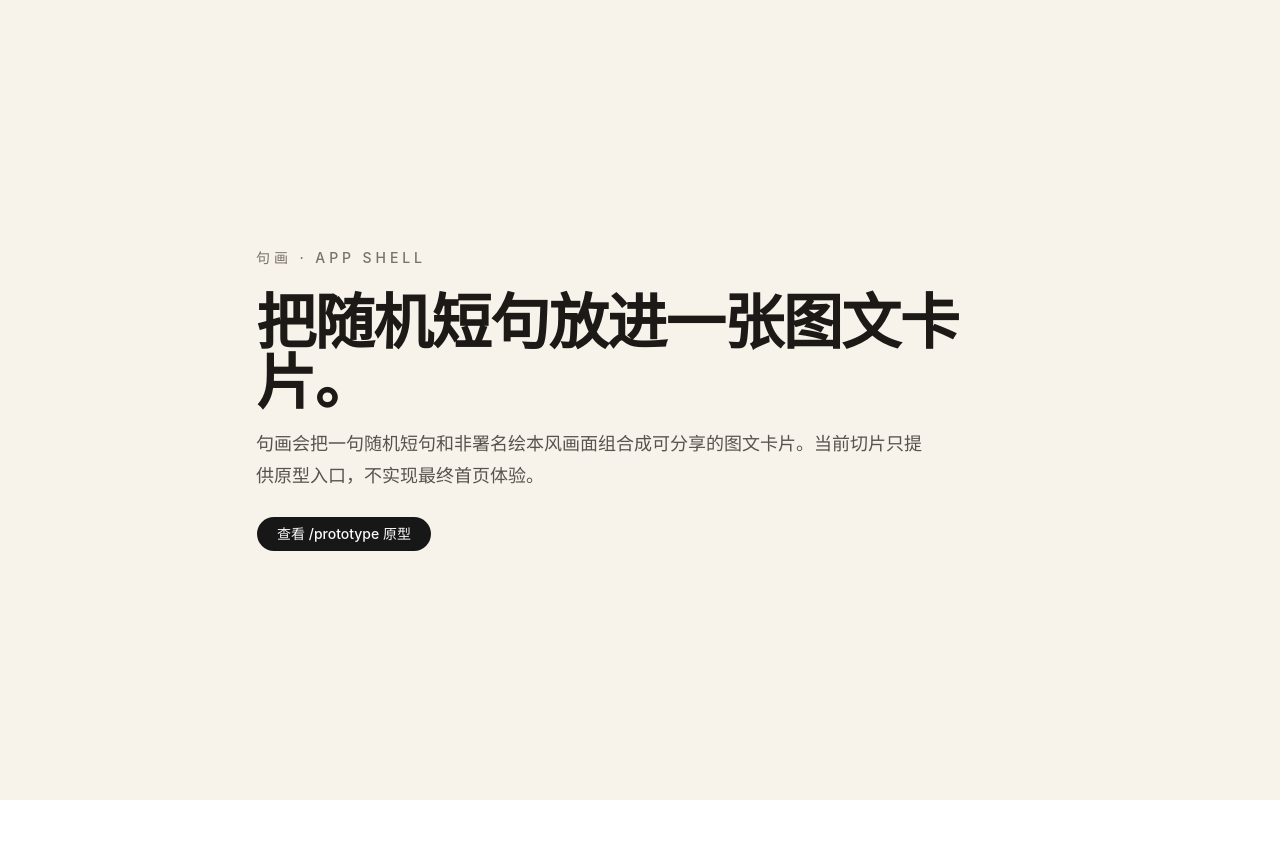
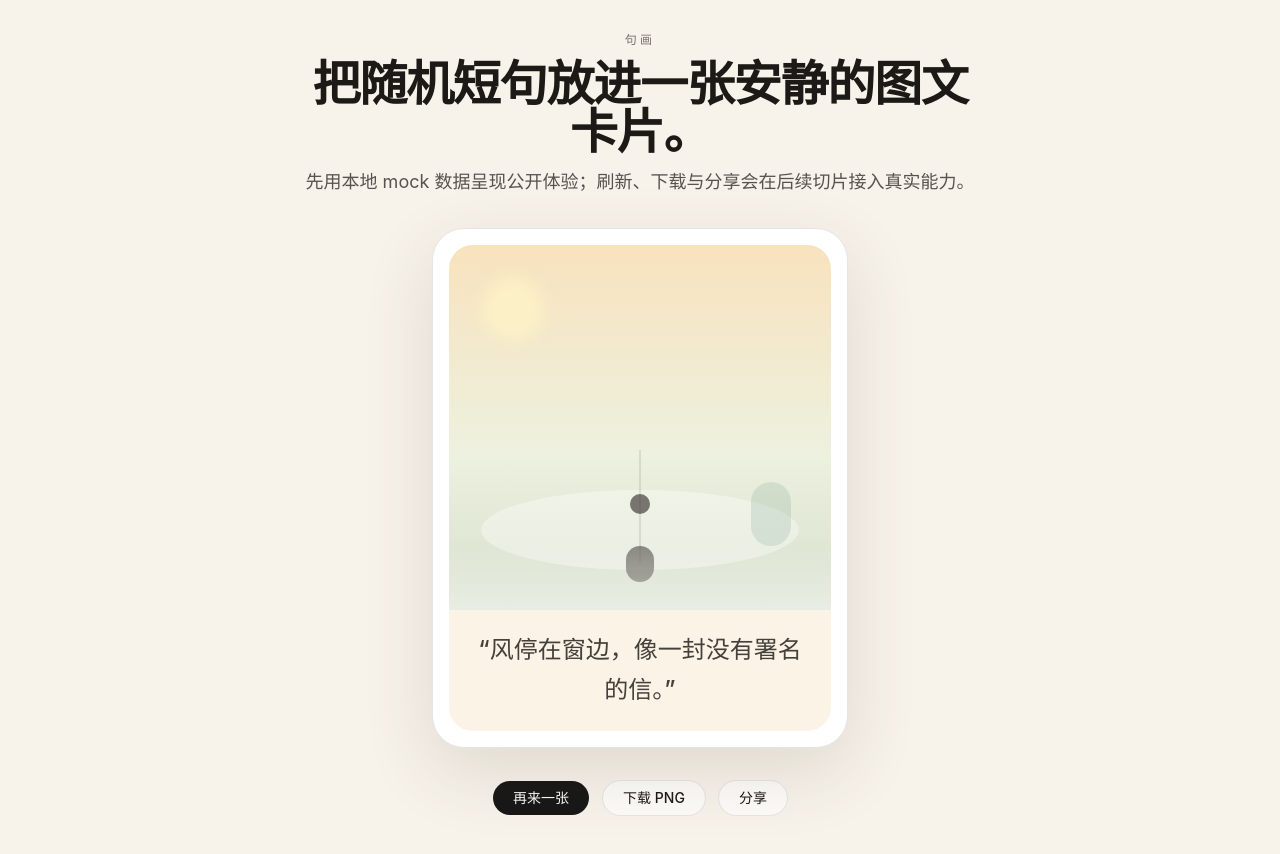
Before and after one commit to dnslin/sentence, a Next.js app: page / in a window 1280 px wide. Shown: the top 854 px of the page. Before the commit the page ends 800 px from the top, so only its background shows below. Built offline with nearby package versions, Linux system fonts and the light colour scheme.

Commit message:
feat: add Quiet Gallery homepage

```diff
--- /dev/null
+++ b/app/home-experience.tsx
@@ -0,0 +1,183 @@
+"use client"
+
+import { useState } from "react"
+
+import { useSearchParams } from "next/navigation"
+
+import { Button } from "@/components/ui/button"
+import { cn } from "@/lib/utils"
+
+type CardMock = {
+  id: string
+  sentence: string
+  sceneLabel: string
+  accent: "dawn" | "rain" | "moon"
+}
+
+type MockPageState = "ready" | "loading" | "empty" | "error"
+
+const mockCards: CardMock[] = [
+  {
+    id: "mock-dawn-window",
+    sentence: "风停在窗边，像一封没有署名的信。",
+    sceneLabel: "晨光里的窗边小路",
+    accent: "dawn",
+  },
+  {
+    id: "mock-rain-lane",
+    sentence: "雨声很轻，把街角洗成新的颜色。",
+    sceneLabel: "细雨中的安静街角",
+    accent: "rain",
+  },
+  {
+    id: "mock-moon-hill",
+    sentence: "月亮落在山坡上，替夜晚留了一盏灯。",
+    sceneLabel: "月光下的远山和小人",
+    accent: "moon",
+  },
+]
+
+const pageStates = ["ready", "loading", "empty", "error"] as const
+
+function normalizePageState(values: string[]): MockPageState {
+  if (values.length !== 1) {
+    return "ready"
+  }
+
+  const [value] = values
+  return pageStates.includes(value as MockPageState) ? (value as MockPageState) : "ready"
+}
+
+export function HomeExperience() {
+  const searchParams = useSearchParams()
+  const pageState = normalizePageState(searchParams.getAll("state"))
+
+  if (pageState !== "ready") {
+    return <StatePanel state={pageState} />
+  }
+
+  return <ReadyExperience />
+}
+
+export function HomeExperienceFallback() {
+  return <ReadyExperience initialMessage="正在把图文卡片轻轻摆好。" />
+}
+
+function ReadyExperience({ initialMessage = "" }: { initialMessage?: string }) {
+  const [cardIndex, setCardIndex] = useState(0)
+  const [refreshKey, setRefreshKey] = useState(0)
+  const [message, setMessage] = useState(initialMessage)
+  const card = mockCards[cardIndex]
+
+  function showNextCard() {
+    setCardIndex((current) => (current + 1) % mockCards.length)
+    setRefreshKey((current) => current + 1)
+    setMessage("已换一张本地 mock 图文卡片。")
+  }
+
+  return (
+    <main className="flex min-h-svh items-center justify-center overflow-x-hidden bg-[#f7f2ea] px-4 py-8 text-stone-900 sm:px-8 lg:px-12">
+      <section className="mx-auto flex w-full max-w-5xl flex-col items-center gap-6 sm:gap-8" aria-labelledby="home-title">
+        <header className="max-w-2xl space-y-3 text-center">
+          <p className="text-xs font-medium tracking-[0.28em] text-stone-500 uppercase">句画</p>
+          <h1 id="home-title" className="text-3xl font-semibold tracking-tight sm:text-5xl">
+            把随机短句放进一张安静的图文卡片。
+          </h1>
+          <p className="text-base leading-7 text-stone-600 sm:text-lg">
+            先用本地 mock 数据呈现公开体验；刷新、下载与分享会在后续切片接入真实能力。
+          </p>
+        </header>
+
+        <article
+          aria-label="图文卡片预览"
+          data-card="quiet-gallery"
+          className={cn(
+            "grid aspect-[4/5] w-full max-w-[min(24rem,calc(100vw-2rem))] grid-rows-[3fr_1fr] overflow-hidden rounded-[2rem] border border-stone-200 bg-white p-3 shadow-[0_24px_70px_rgba(87,72,52,0.14)] sm:max-w-[26rem] sm:p-4",
+            "motion-safe:transition-transform motion-safe:duration-500 motion-safe:ease-out motion-reduce:transition-none",
+            refreshKey % 2 === 1 ? "motion-safe:-rotate-1" : "motion-safe:rotate-0"
+          )}
+        >
+          <div
+            role="img"
+            aria-label={card.sceneLabel}
+            className={cn(
+              "relative overflow-hidden rounded-t-[1.5rem]",
+              card.accent === "dawn" && "bg-[linear-gradient(180deg,#f8e2bd_0%,#edf1df_58%,#d5dfcc_100%)]",
+              card.accent === "rain" && "bg-[linear-gradient(180deg,#dfe8e3_0%,#eef0e9_48%,#c9d7d4_100%)]",
+              card.accent === "moon" && "bg-[linear-gradient(180deg,#d9dfef_0%,#ece8dd_54%,#c9d0bd_100%)]"
+            )}
+          >
+            <div className="absolute top-8 left-8 h-16 w-16 rounded-full bg-amber-100/80 blur-sm" />
+            <div className="absolute right-8 bottom-10 left-8 h-20 rounded-[50%] bg-white/35" />
+            <div className="absolute bottom-12 left-1/2 h-28 w-px -translate-x-1/2 bg-stone-500/35" />
+            <div className="absolute bottom-24 left-1/2 h-5 w-5 -translate-x-1/2 rounded-full bg-stone-700/70" />
+            <div className="absolute bottom-7 left-1/2 h-9 w-7 -translate-x-1/2 rounded-full bg-stone-600/65" />
+            <div className="absolute right-10 bottom-16 h-16 w-10 rounded-full bg-emerald-900/10" />
+            <div className="absolute bottom-0 left-0 h-16 w-full bg-gradient-to-t from-white/45 to-transparent" />
+          </div>
+          <div className="flex items-center justify-center rounded-b-[1.5rem] bg-[#fbf3e6] px-6 py-5 text-center">
+            <p className="text-xl leading-9 font-medium text-stone-700 sm:text-2xl sm:leading-10">“{card.sentence}”</p>
+          </div>
+        </article>
+
+        <div className="flex w-full flex-col items-center gap-3">
+          <div className="flex w-full max-w-xl flex-col justify-center gap-3 sm:flex-row" aria-label="图文卡片操作">
+            <Button type="button" size="lg" className="rounded-full px-5" onClick={showNextCard}>
+              再来一张
+            </Button>
+            <Button
+              type="button"
+              size="lg"
+              variant="outline"
+              className="rounded-full bg-white/70 px-5"
+              onClick={() => setMessage("PNG 下载会在后续切片接入；现在先保留这张卡片的安静样子。")}
+            >
+              下载 PNG
+            </Button>
+            <Button
+              type="button"
+              size="lg"
+              variant="outline"
+              className="rounded-full bg-white/70 px-5"
+              onClick={() => setMessage("分享能力会在后续切片接入；现在没有调用系统分享。")}
+            >
+              分享
+            </Button>
+          </div>
+          <p className="min-h-6 text-center text-sm text-stone-500" aria-live="polite">
+            {message}
+          </p>
+        </div>
+      </section>
+    </main>
+  )
+}
+
+function StatePanel({ state }: { state: Exclude<MockPageState, "ready"> }) {
+  const copy = {
+    loading: {
+      title: "正在轻轻取一张图文卡片",
+      body: "请稍等，纸面和画面正在安静地靠近。",
+    },
+    empty: {
+      title: "现在没有可用的图文卡片",
+      body: "本地 mock 池暂时为空，稍后会补上一张新的安静画面。",
+    },
+    error: {
+      title: "图文卡片暂时没有摆好",
+      body: "请稍后再试，当前只是本地 mock 状态，没有连接外部服务。",
+    },
+  }[state]
+
+  return (
+    <main className="flex min-h-svh items-center justify-center overflow-x-hidden bg-[#f7f2ea] px-4 py-8 text-stone-900 sm:px-8">
+      <section className="mx-auto flex w-full max-w-lg flex-col items-center gap-5 rounded-[2rem] border border-stone-200 bg-white/70 p-8 text-center shadow-sm" aria-labelledby="state-title">
+        <p className="text-xs font-medium tracking-[0.28em] text-stone-500 uppercase">句画</p>
+        <h1 id="state-title" className="text-2xl font-semibold tracking-tight sm:text-3xl">
+          {copy.title}
+        </h1>
+        <p className="text-base leading-7 text-stone-600">{copy.body}</p>
+      </section>
+    </main>
+  )
+}
--- a/app/page.tsx
+++ b/app/page.tsx
@@ -1,22 +1,11 @@
-import Link from "next/link"
+import { Suspense } from "react"
 
-import { Button } from "@/components/ui/button"
+import { HomeExperience, HomeExperienceFallback } from "./home-experience"
 
 export default function Page() {
   return (
-    <main className="flex min-h-svh items-center bg-[#f7f2ea] px-6 py-12 text-stone-900">
-      <section className="mx-auto flex max-w-3xl flex-col gap-6">
-        <p className="text-sm font-medium tracking-[0.28em] text-stone-500 uppercase">句画 · App Shell</p>
-        <div className="space-y-4">
-          <h1 className="text-4xl font-semibold tracking-tight sm:text-6xl">把随机短句放进一张图文卡片。</h1>
-          <p className="max-w-2xl text-lg leading-8 text-stone-600">
-            句画会把一句随机短句和非署名绘本风画面组合成可分享的图文卡片。当前切片只提供原型入口，不实现最终首页体验。
-          </p>
-        </div>
-        <Button asChild size="lg" className="w-fit rounded-full px-5 py-3">
-          <Link href="/prototype">查看 /prototype 原型</Link>
-        </Button>
-      </section>
-    </main>
+    <Suspense fallback={<HomeExperienceFallback />}>
+      <HomeExperience />
+    </Suspense>
   )
 }
```
